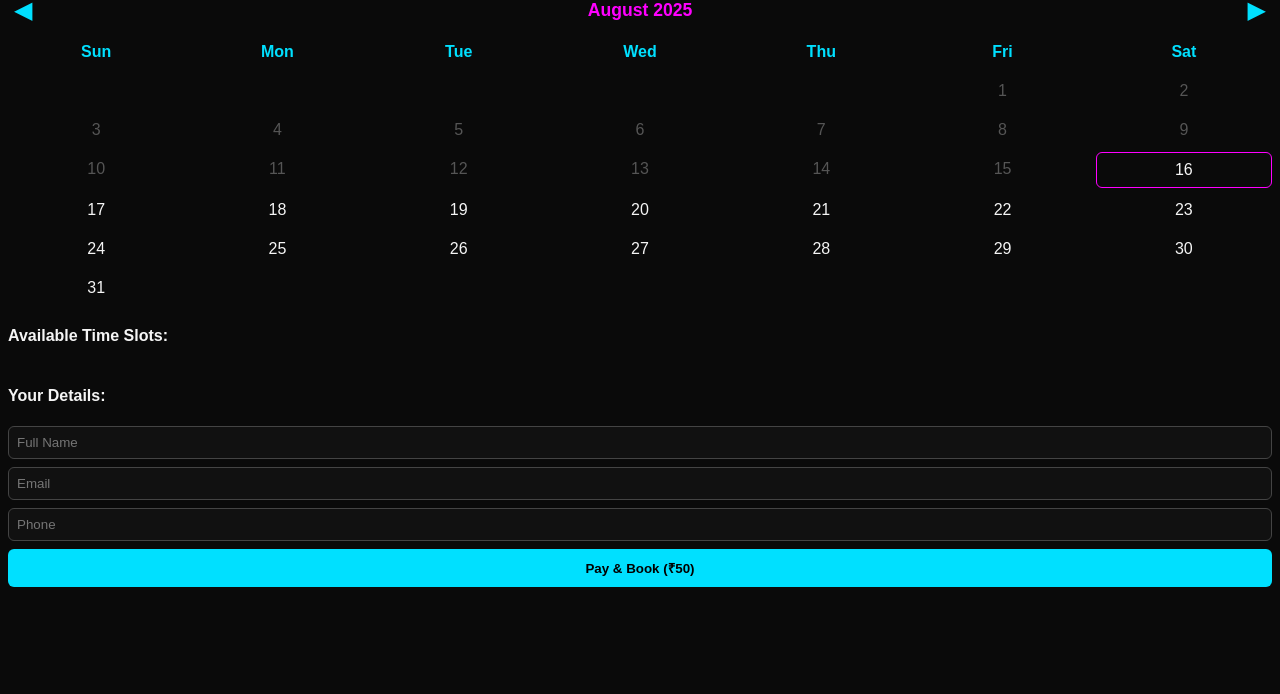
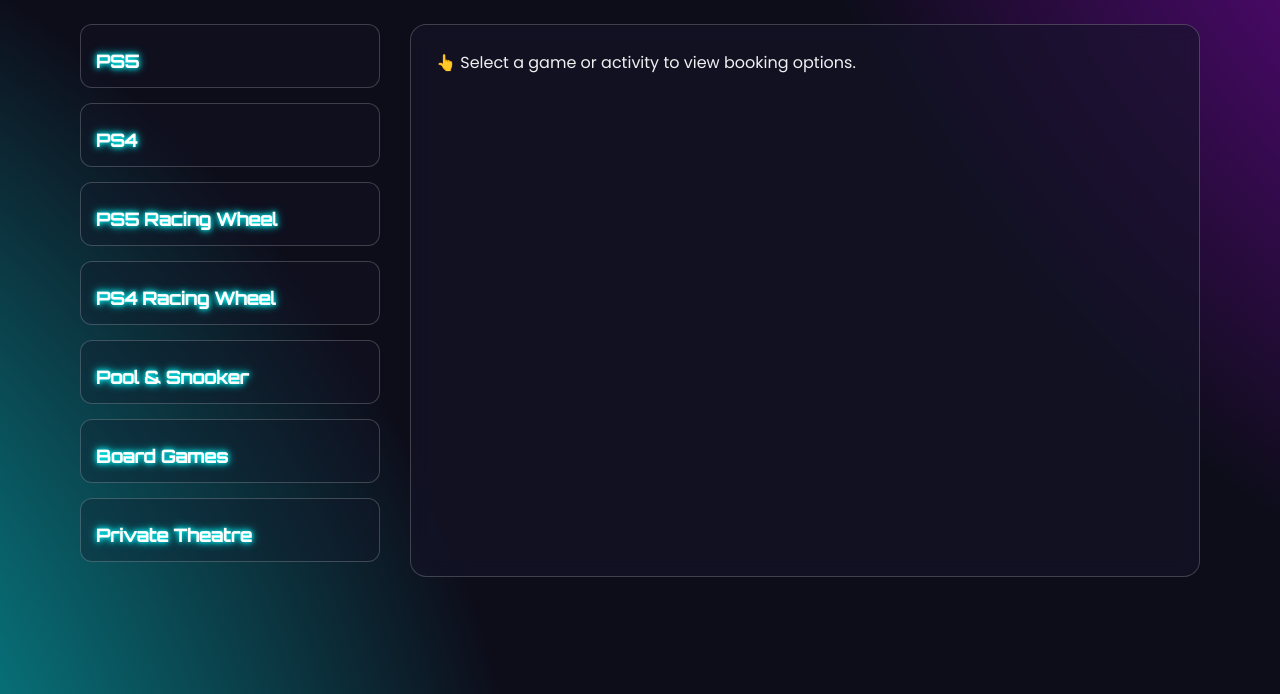
Before and after one commit to joshipawan70-cyber/hakuna-matata-site, a website: page public/gaming.html in a window 1280 px wide. Shown: the part 106-800 px from the top of the page. Drawn offline with Linux system fonts and the light colour scheme.

Commit message:
Update gaming.html

```diff
--- a/public/gaming.html
+++ b/public/gaming.html
@@ -3,243 +3,194 @@
 <head>
   <meta charset="UTF-8">
   <meta name="viewport" content="width=device-width, initial-scale=1.0">
-  <title>Booking Calendar</title>
+  <title>Hakuna Matata Gaming - Gaming Section</title>
+  <link rel="preconnect" href="https://fonts.googleapis.com">
+  <link rel="preconnect" href="https://fonts.gstatic.com" crossorigin>
+  <link href="https://fonts.googleapis.com/css2?family=Orbitron:wght@500&family=Poppins:wght@400&display=swap" rel="stylesheet">
+
   <style>
+    :root {
+      --primary-glow: #00ffff;
+      --secondary-glow: #be00ff;
+      --dark-bg: #0d0d1a;
+      --card-bg: rgba(20, 20, 40, 0.6);
+      --text-color: #f0f0f0;
+      --border-color: rgba(255, 255, 255, 0.2);
+    }
+    * { box-sizing: border-box; margin: 0; padding: 0; }
     body {
-      background-color: #0a0a0a;
-      color: #f5f5f5;
-      font-family: Arial, sans-serif;
+      background-color: var(--dark-bg);
+      background-image: radial-gradient(circle at top right, var(--secondary-glow), transparent 40%),
+                        radial-gradient(circle at bottom left, var(--primary-glow), transparent 40%);
+      background-size: 200% 200%;
+      animation: background-pan 20s ease-in-out infinite;
+      color: var(--text-color);
+      font-family: 'Poppins', sans-serif;
+    }
+    @keyframes background-pan {
+      0% { background-position: 0% 50%; }
+      50% { background-position: 100% 50%; }
+      100% { background-position: 0% 50%; }
+    }
+    h1, h2, h3, h4 {
+      font-family: 'Orbitron', sans-serif;
+      color: #fff;
+      text-shadow: 0 0 5px var(--primary-glow), 0 0 10px var(--primary-glow);
+    }
+    h1 { text-align: center; padding: 40px 20px 20px; font-size: 2.5rem; }
+
+    .main-layout {
+      display: flex;
+      flex-wrap: wrap;
+      gap: 30px;
+      padding: 20px 40px 40px 40px;
+      max-width: 1200px;
+      margin: 0 auto;
     }
 
-    /* Calendar */
-    .calendar-header {
-      display: flex;
-      justify-content: space-between;
-      align-items: center;
-      margin-bottom: 10px;
+    .tiles-column { flex: 0 0 300px; }
+
+    .menu-display-panel {
+      flex: 1;
+      min-height: 400px;
+      background: var(--card-bg);
+      border: 1px solid var(--border-color);
+      border-radius: 16px;
+      backdrop-filter: blur(10px);
+      -webkit-backdrop-filter: blur(10px);
+      padding: 25px;
     }
 
-    .calendar-header button {
-      background: none;
-      border: none;
-      color: #00e0ff;
-      font-size: 1.5rem;
+    .card {
+      background: rgba(20, 20, 40, 0.3);
+      border: 1px solid var(--border-color);
+      border-radius: 12px;
       cursor: pointer;
+      transition: transform 0.2s ease, box-shadow 0.2s ease, border-color 0.2s ease;
+      display: flex;
+      align-items: center;
+      padding: 15px;
+      margin-bottom: 15px;
+    }
+    .card:hover {
+      border-color: var(--primary-glow);
+      transform: scale(1.02);
+    }
+    .card.active {
+        border-color: var(--primary-glow);
+        box-shadow: 0 0 20px var(--primary-glow);
     }
 
-    #month-label {
-      font-weight: bold;
-      font-size: 1.1rem;
-      color: #ff00ff;
+    .card-icon {
+      width: 40px;
+      height: 40px;
+      margin-right: 20px;
+      filter: drop-shadow(0 0 5px var(--primary-glow));
+      flex-shrink: 0;
     }
+    .card h3 { font-size: 1.1rem; }
 
-    .calendar {
-      display: grid;
-      grid-template-columns: repeat(7, 1fr);
-      gap: 5px;
-      margin: 10px 0;
-    }
-
-    .calendar div {
-      padding: 8px;
-      text-align: center;
+    button {
+      margin: 5px 5px 5px 0;
+      padding: 8px 12px;
       border-radius: 6px;
+      border: none;
       cursor: pointer;
-    }
-
-    .calendar .day-name {
-      font-weight: bold;
-      color: #00e0ff;
-    }
-
-    .calendar div.disabled {
-      color: #555;
-      cursor: not-allowed;
-    }
-
-    .calendar div.today {
-      border: 1px solid #ff00ff;
-    }
-
-    .calendar div.selected {
-      background-color: #00e0ff;
-      color: black;
+      background-color: var(--primary-glow);
+      color: #000;
       font-weight: bold;
     }
+    button.selected { background-color: var(--secondary-glow); color: #fff; }
 
-    /* Slots */
-    #time-slots {
-      display: flex;
-      flex-wrap: wrap;
-      gap: 8px;
-      margin-top: 10px;
-    }
+    input, form { display: block; margin-bottom: 10px; padding: 8px; border-radius: 6px; border: 1px solid #ccc; width: 100%; }
 
-    #time-slots button {
-      background: transparent;
-      border: 1px solid #00e0ff;
-      color: #00e0ff;
-      padding: 6px 10px;
-      border-radius: 6px;
-      cursor: pointer;
-      transition: 0.3s;
-    }
-
-    #time-slots button:hover {
-      background: #00e0ff;
-      color: black;
-    }
-
-    #time-slots button.selected {
-      background: #ff00ff;
-      color: white;
-      font-weight: bold;
-    }
-
-    #time-slots button.booked {
-      background-color: rgba(255,255,255,0.1);
-      color: #888;
-      cursor: not-allowed;
-      border: 1px solid #333;
-    }
-
-    /* Form */
-    #booking-form {
-      margin-top: 15px;
-      display: flex;
-      flex-direction: column;
-      gap: 8px;
-    }
-
-    #booking-form input {
-      padding: 8px;
-      border: 1px solid #444;
-      border-radius: 6px;
-      background: #111;
-      color: #f5f5f5;
-    }
-
-    #booking-form button {
-      background: #00e0ff;
-      border: none;
-      padding: 10px;
-      border-radius: 6px;
-      cursor: pointer;
-      font-weight: bold;
-      color: black;
-      transition: 0.3s;
-    }
-
-    #booking-form button:hover {
-      background: #ff00ff;
-      color: white;
-    }
+    h3, h4 { margin-top: 10px; }
   </style>
 </head>
 <body>
 
-  <h3>Book Your Slot</h3>
-  <div id="booking-container">
-    <h4>Select Date:</h4>
-    <div class="calendar-header">
-      <button id="prev-month">◀</button>
-      <span id="month-label"></span>
-      <button id="next-month">▶</button>
+  <h1>🎮 Hakuna Matata Gaming</h1>
+
+  <div class="main-layout">
+
+    <div class="tiles-column">
+      <!-- PS5 Card -->
+      <div class="card" onclick="showMenu('PS5')">
+        <h3>PS5</h3>
+      </div>
+      <!-- PS4 Card -->
+      <div class="card" onclick="showMenu('PS4')">
+        <h3>PS4</h3>
+      </div>
+      <!-- PS5 Racing Wheel -->
+      <div class="card" onclick="showMenu('PS5 Racing Wheel')">
+        <h3>PS5 Racing Wheel</h3>
+      </div>
+      <!-- PS4 Racing Wheel -->
+      <div class="card" onclick="showMenu('PS4 Racing Wheel')">
+        <h3>PS4 Racing Wheel</h3>
+      </div>
+      <!-- Pool Table -->
+      <div class="card" onclick="showMenu('Pool & Snooker')">
+        <h3>Pool & Snooker</h3>
+      </div>
+      <!-- Board Games -->
+      <div class="card" onclick="showMenu('Board Games')">
+        <h3>Board Games</h3>
+      </div>
+      <!-- Private Theatre -->
+      <div class="card" onclick="showMenu('Private Theatre')">
+        <h3>Private Theatre</h3>
+      </div>
     </div>
-    <div class="calendar" id="custom-calendar"></div>
 
-    <h4>Available Time Slots:</h4>
-    <div id="time-slots"></div>
+    <div class="menu-display-panel" id="menu-panel">
+      <p>👆 Select a game or activity to view booking options.</p>
+    </div>
 
-    <h4>Your Details:</h4>
-    <form id="booking-form">
-      <input type="text" id="name" name="name" placeholder="Full Name" required />
-      <input type="email" id="email" name="email" placeholder="Email" required />
-      <input type="tel" id="phone" name="phone" placeholder="Phone" required />
-      <button type="button" id="pay-button">Pay & Book (₹50)</button>
-    </form>
   </div>
 
-  <!-- ✅ Razorpay Checkout Script -->
   <script src="https://checkout.razorpay.com/v1/checkout.js"></script>
-
   <script>
-    let currentMonth = new Date().getMonth();
-    let currentYear = new Date().getFullYear();
-    let selectedDate = null;
+    const menuPanel = document.getElementById('menu-panel');
+    const allCards = document.querySelectorAll('.card');
+    const slotPrice = 50 * 100; // ₹50 per slot in paise
     let selectedSlot = "";
 
-    function renderCalendar() {
-      const calendar = document.getElementById("custom-calendar");
-      const monthLabel = document.getElementById("month-label");
-      calendar.innerHTML = "";
+    function showMenu(resourceName) {
+      menuPanel.innerHTML = `
+        <h3>${resourceName}</h3>
+        <div id="booking-container">
+          <label>Select Date:</label>
+          <input type="date" id="booking-date" min="" />
+          <h4>Available Time Slots:</h4>
+          <div id="time-slots"></div>
+          <h4>Your Details:</h4>
+          <form id="booking-form">
+            <input type="text" name="name" placeholder="Full Name" required />
+            <input type="email" name="email" placeholder="Email" required />
+            <input type="tel" name="phone" placeholder="Phone" required />
+            <button type="button" id="pay-button">Pay ₹50 & Book</button>
+          </form>
+        </div>
+      `;
 
-      const today = new Date();
-      const firstDay = new Date(currentYear, currentMonth, 1);
-      const lastDay = new Date(currentYear, currentMonth + 1, 0);
-
-      const monthNames = [
-        "January","February","March","April","May","June",
-        "July","August","September","October","November","December"
-      ];
-      monthLabel.innerText = `${monthNames[currentMonth]} ${currentYear}`;
-
-      const dayNames = ["Sun","Mon","Tue","Wed","Thu","Fri","Sat"];
-      dayNames.forEach(d => {
-        const cell = document.createElement("div");
-        cell.classList.add("day-name");
-        cell.innerText = d;
-        calendar.appendChild(cell);
+      allCards.forEach(card => {
+        card.classList.toggle('active', card.textContent.trim() === resourceName);
       });
 
-      // Empty cells
-      for(let i=0; i<firstDay.getDay(); i++){
-        const empty = document.createElement("div");
-        calendar.appendChild(empty);
-      }
+      // Initialize date & slots
+      const bookingDate = document.getElementById("booking-date");
+      bookingDate.min = new Date().toISOString().split("T")[0];
+      bookingDate.addEventListener("change", () => generateSlots(resourceName));
+      generateSlots(resourceName);
 
-      // Dates
-      for(let d=1; d<=lastDay.getDate(); d++){
-        const cell = document.createElement("div");
-        const dateObj = new Date(currentYear, currentMonth, d);
-        cell.innerText = d;
-
-        if(dateObj < new Date().setHours(0,0,0,0)){
-          cell.classList.add("disabled");
-        } else {
-          cell.onclick = () => selectDate(dateObj, cell);
-        }
-
-        if(d === today.getDate() &&
-           currentMonth === today.getMonth() &&
-           currentYear === today.getFullYear()) {
-          cell.classList.add("today");
-        }
-
-        calendar.appendChild(cell);
-      }
-
-      document.getElementById("prev-month").onclick = () => {
-        if(currentMonth === 0) { currentMonth = 11; currentYear--; }
-        else currentMonth--;
-        renderCalendar();
-      };
-
-      document.getElementById("next-month").onclick = () => {
-        if(currentMonth === 11) { currentMonth = 0; currentYear++; }
-        else currentMonth++;
-        renderCalendar();
-      };
+      // Razorpay payment button
+      document.getElementById("pay-button").onclick = () => payForSlot(resourceName);
     }
 
-    function selectDate(dateObj, cell) {
-      document.querySelectorAll(".calendar div").forEach(c => c.classList.remove("selected"));
-      cell.classList.add("selected");
-      selectedDate = dateObj.toISOString().split("T")[0];
-      generateSlots(selectedDate);
-    }
-
-    function generateSlots(date) {
+    function generateSlots(resource) {
+      const date = document.getElementById("booking-date").value;
       if(!date) return;
 
       const day = new Date(date).getDay();
@@ -250,23 +201,14 @@
       slotsDiv.innerHTML = "";
       selectedSlot = "";
 
-      // Example booked slots (replace with API data)
-      const bookedSlots = ["14:00 - 15:00", "18:00 - 19:00"];
-
       for(let h=startHour; h<endHour; h++){
-        const slotText = `${h}:00 - ${h+1}:00`;
         const btn = document.createElement("button");
-        btn.innerText = slotText;
-
-        if(bookedSlots.includes(slotText)){
-          btn.classList.add("booked");
-          btn.disabled = true;
-        } else {
-          btn.onclick = () => selectSlot(btn);
-        }
-
+        btn.innerText = `${h}:00 - ${h+1}:00`;
+        btn.onclick = () => selectSlot(btn);
         slotsDiv.appendChild(btn);
       }
+
+      // TODO: fetch booked slots from backend and disable them
     }
 
     function selectSlot(button) {
@@ -275,50 +217,34 @@
       selectedSlot = button.innerText;
     }
 
-    // ✅ Razorpay Payment Integration
-    document.getElementById("pay-button").addEventListener("click", () => {
-      const name = document.getElementById("name").value.trim();
-      const email = document.getElementById("email").value.trim();
-      const phone = document.getElementById("phone").value.trim();
+    function payForSlot(resource) {
+      const date = document.getElementById("booking-date").value;
+      const name = document.querySelector("#booking-form input[name='name']").value;
+      const email = document.querySelector("#booking-form input[name='email']").value;
+      const phone = document.querySelector("#booking-form input[name='phone']").value;
 
-      if(!selectedDate) {
-        alert("⚠️ Please select a date before booking.");
-        return;
-      }
-      if(!selectedSlot) {
-        alert("⚠️ Please select a time slot before booking.");
-        return;
-      }
-      if(!name || !email || !phone) {
-        alert("⚠️ Please fill in all your details.");
+      if(!date || !selectedSlot){
+        alert("Please select a date and slot!");
         return;
       }
 
       const options = {
-        "key": "rzp_test_1234567890", // 🔑 Replace with your Razorpay Key ID
-        "amount": 5000, // Amount in paise = ₹50
-        "currency": "INR",
-        "name": "Hakuna Matata Gaming Cafe",
-        "description": "Slot Booking",
-        "image": "https://your-logo-url.com/logo.png", // optional
-        "handler": function (response){
-            alert(`✅ Booking Confirmed!\n\nDate: ${selectedDate}\nTime: ${selectedSlot}\nName: ${name}\nEmail: ${email}\nPhone: ${phone}\n\nPayment ID: ${response.razorpay_payment_id}`);
+        key: "YOUR_RAZORPAY_KEY_ID",
+        amount: slotPrice,
+        currency: "INR",
+        name: "Hakuna Matata Gaming Cafe",
+        description: `Booking for ${resource} at ${selectedSlot}`,
+        handler: function(response){
+          alert("Payment successful! Payment ID: " + response.razorpay_payment_id);
+          // TODO: send booking data to backend
         },
-        "prefill": {
-            "name": name,
-            "email": email,
-            "contact": phone
-        },
-        "theme": {
-            "color": "#ff00ff"
-        }
+        prefill: { name, email, contact: phone },
+        theme: { color: "#4CAF50" }
       };
 
-      const rzp1 = new Razorpay(options);
-      rzp1.open();
-    });
-
-    renderCalendar();
+      const rzp = new Razorpay(options);
+      rzp.open();
+    }
   </script>
 
 </body>
```
